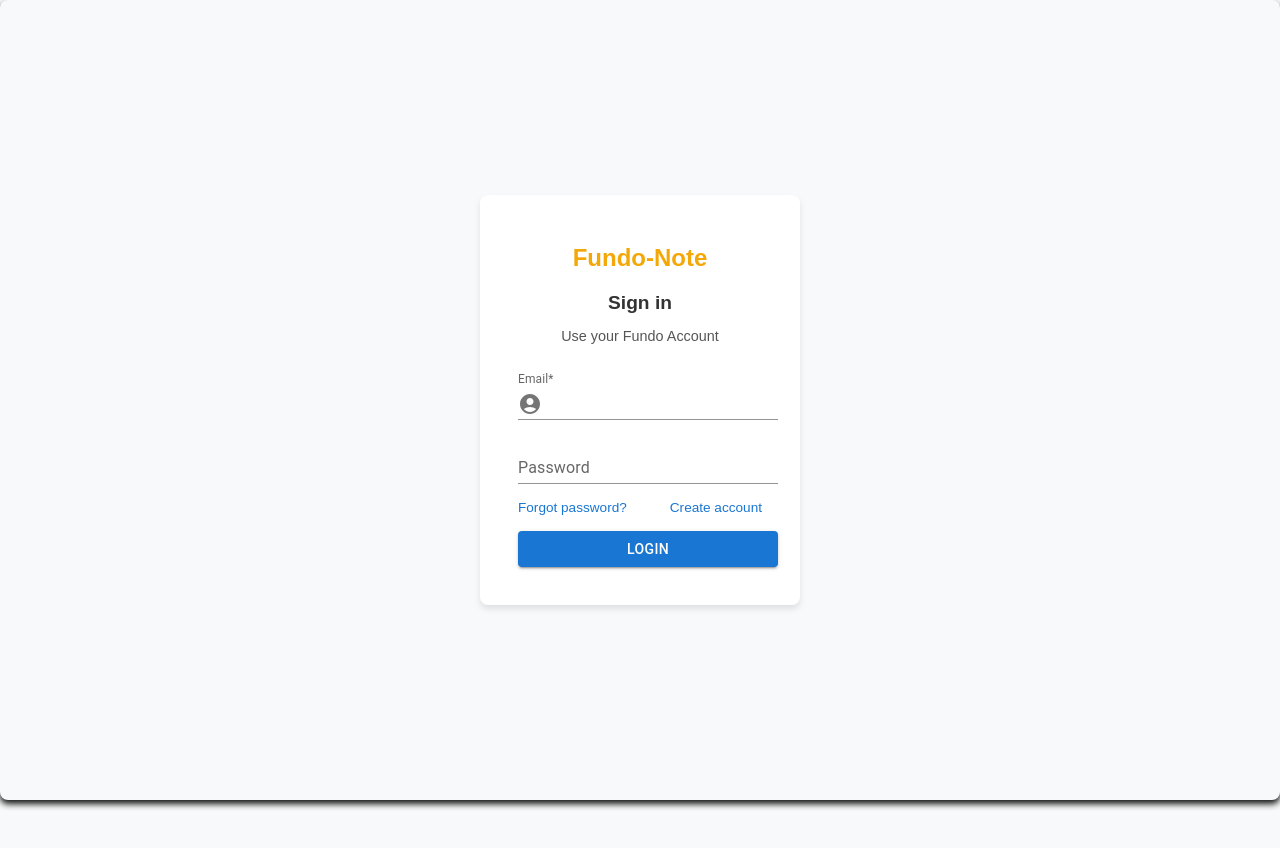
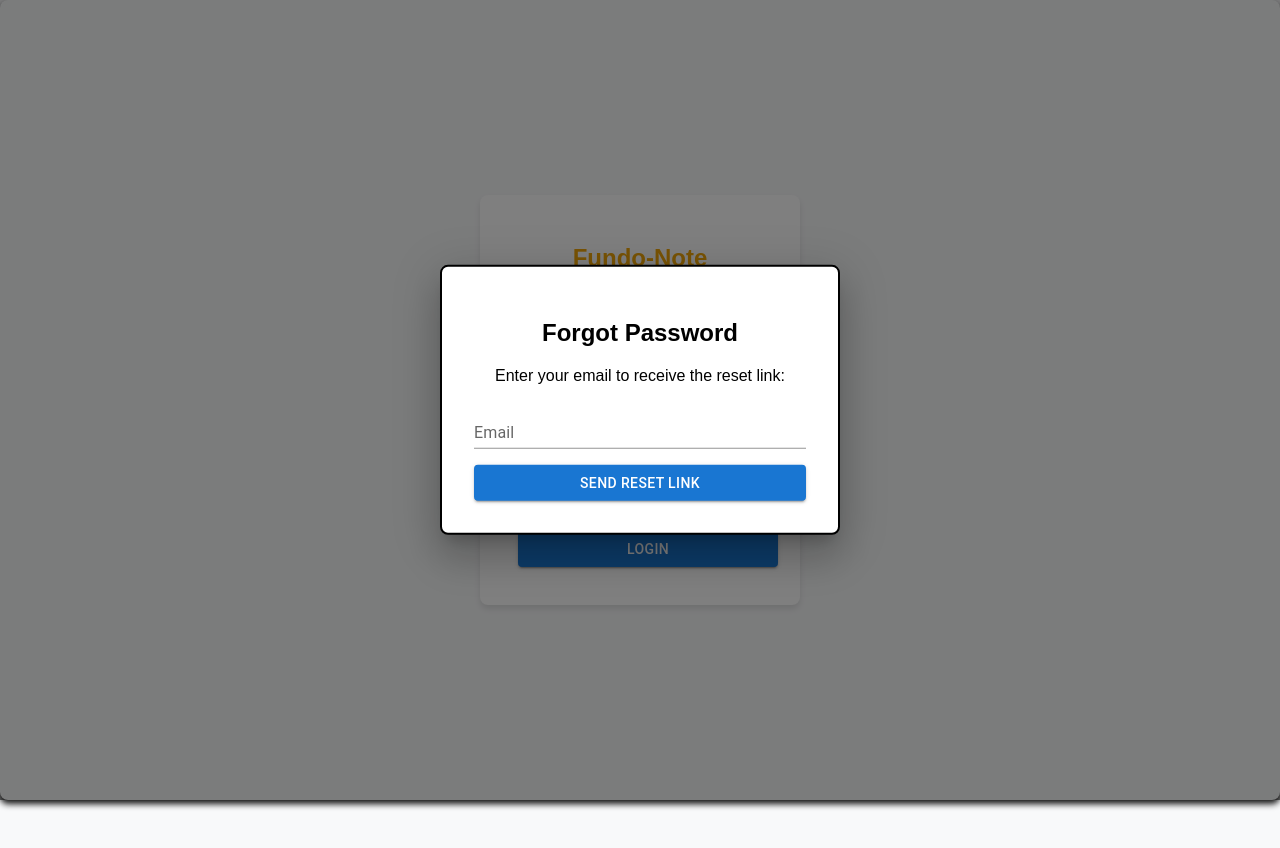
Before and after one commit to vijaylaxmikudachi/fundoo_frontEnd, a React (Create React App) app: page /login in a window 1280 px wide. Both pictures are taken after a click on the link "Forgot password?". Shown: the top 848 px of the page. Built offline with nearby package versions, Linux system fonts and the light colour scheme.

Commit message:
[vijaylaxmi]Added:Forgot-password link.

```diff
--- a/src/components/login/login.jsx
+++ b/src/components/login/login.jsx
@@ -1,6 +1,6 @@
 import React, { useState } from "react";
 import { useNavigate, Link } from "react-router-dom";
-import { loginApiCall } from "../../utils/Api";
+import { loginApiCall ,forgotPasswordCall } from "../../utils/Api";
 import { ToastContainer, toast, Bounce } from "react-toastify";
 import "react-toastify/dist/ReactToastify.css";
 import "./Login.css";
@@ -12,6 +12,7 @@ import FormControl from "@mui/material/FormControl";
 import AccountCircle from "@mui/icons-material/AccountCircle";
 import TextField from "@mui/material/TextField";
 import Button from "@mui/material/Button";
+import Modal from "@mui/material/Modal";
 
 const Login = () => {
   const [formState, setFormState] = useState({
@@ -20,11 +21,50 @@ const Login = () => {
     errors: { email: "", password: "" },
     loading: false,
   });
+
+  const [forgotPasswordEmail, setForgotPasswordEmail] = useState("");
+  const [isModalOpen, setIsModalOpen] = useState(false);
   const navigate = useNavigate();
-
   const validateEmail = (email) => /^[^\s@]+@[^\s@]+\.[^\s@]+$/.test(email);
   const validatePassword = (password) => password.length >= 8;
+  const handleForgotPassword = async () => {
+    if (!validateEmail(forgotPasswordEmail)) {
+      toast.error("Please enter a valid email address.", {
+        position: "bottom-center",
+        autoClose: 3000,
+        hideProgressBar: false,
+        closeOnClick: true,
+        pauseOnHover: true,
+        draggable: true,
+        transition: Bounce,
+      });
+      return;
+    }
 
+    try {
+      await forgotPasswordCall({ email: forgotPasswordEmail }, "user/forget-password");
+      toast.success("Reset link sent to your email.", {
+        position: "bottom-center",
+        autoClose: 3000,
+        hideProgressBar: false,
+        closeOnClick: true,
+        pauseOnHover: true,
+        draggable: true,
+        transition: Bounce,
+      });
+      setIsModalOpen(false);
+    } catch (error) {
+      toast.error("Failed to send reset link. Please try again.", {
+        position: "bottom-center",
+        autoClose: 3000,
+        hideProgressBar: false,
+        closeOnClick: true,
+        pauseOnHover: true,
+        draggable: true,
+        transition: Bounce,
+      });
+    }
+  };
   const handleSubmit = async (e) => {
     e.preventDefault();
     let emailError = "";
@@ -51,8 +91,6 @@ const Login = () => {
       const data = await loginApiCall({ email: formState.email, password: formState.password }, `user/login`);
       console.log(data);
       localStorage.setItem("token", data.data.data.token);
-
-      // Show success toast
       toast.success("Login successful!", {
         position: "bottom-center",
         autoClose: 2000,
@@ -63,7 +101,6 @@ const Login = () => {
         transition: Bounce,
       });
       setTimeout(() => {
-        // Navigate to the dashboard
       navigate("/dashboard/notes");
     }, 2000);
 
@@ -128,7 +165,11 @@ const Login = () => {
             />
 
             <div className="link-row">
-              <a href="#" className="forgot-password">
+              <a
+                href="#"
+                className="forgot-password"
+                onClick={() => setIsModalOpen(true)}
+              >
                 Forgot password?
               </a>
               <Link to="/Registration" className="sign-in-link">
@@ -148,6 +189,44 @@ const Login = () => {
           </Box>
         </form>
       </div>
+      {/* Modal for Forgot Password */}
+      <Modal open={isModalOpen} onClose={() => setIsModalOpen(false)}>
+  <Box
+    sx={{
+      position: "absolute",
+      top: "50%",
+      left: "50%",
+      transform: "translate(-50%, -50%)",
+      width: 400,
+      bgcolor: "background.paper",
+      border: "2px solid #000",
+      boxShadow: 24,
+      p: 4,
+      borderRadius: "8px",
+    }}
+  >
+    <h2 style={{ textAlign: "center" }}>Forgot Password</h2>
+    <p style={{ textAlign: "center" }}>Enter your email to receive the reset link:</p>
+    <TextField
+      id="forgot-password-email"
+      label="Email"
+      variant="standard"
+      fullWidth
+      value={forgotPasswordEmail}
+      onChange={(e) => setForgotPasswordEmail(e.target.value)}
+      sx={{ mb: 2 }}
+    />
+    <Button
+      variant="contained"
+      onClick={handleForgotPassword}
+      fullWidth
+      className="submit-btn"
+    >
+      Send Reset Link
+    </Button>
+  </Box>
+</Modal>
+
       <ToastContainer
             position="bottom-center"
             autoClose={4000}
```
